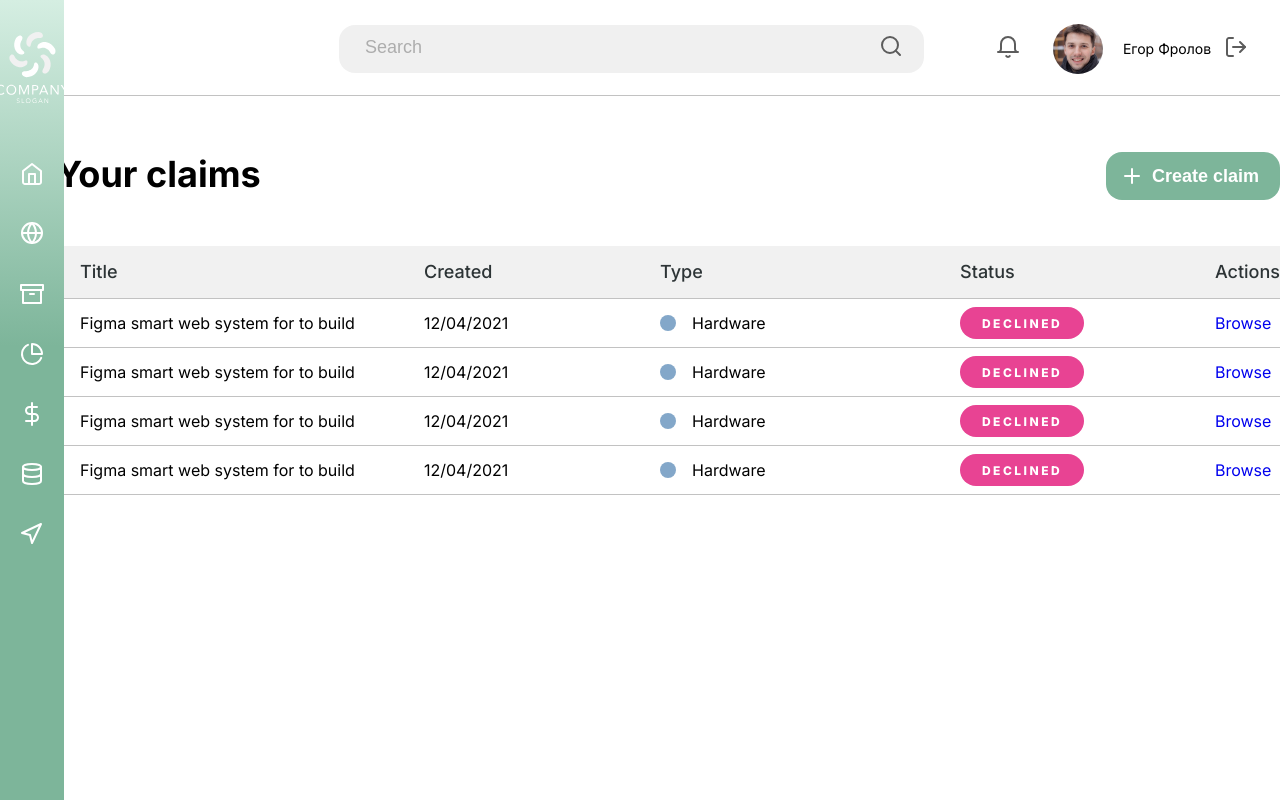
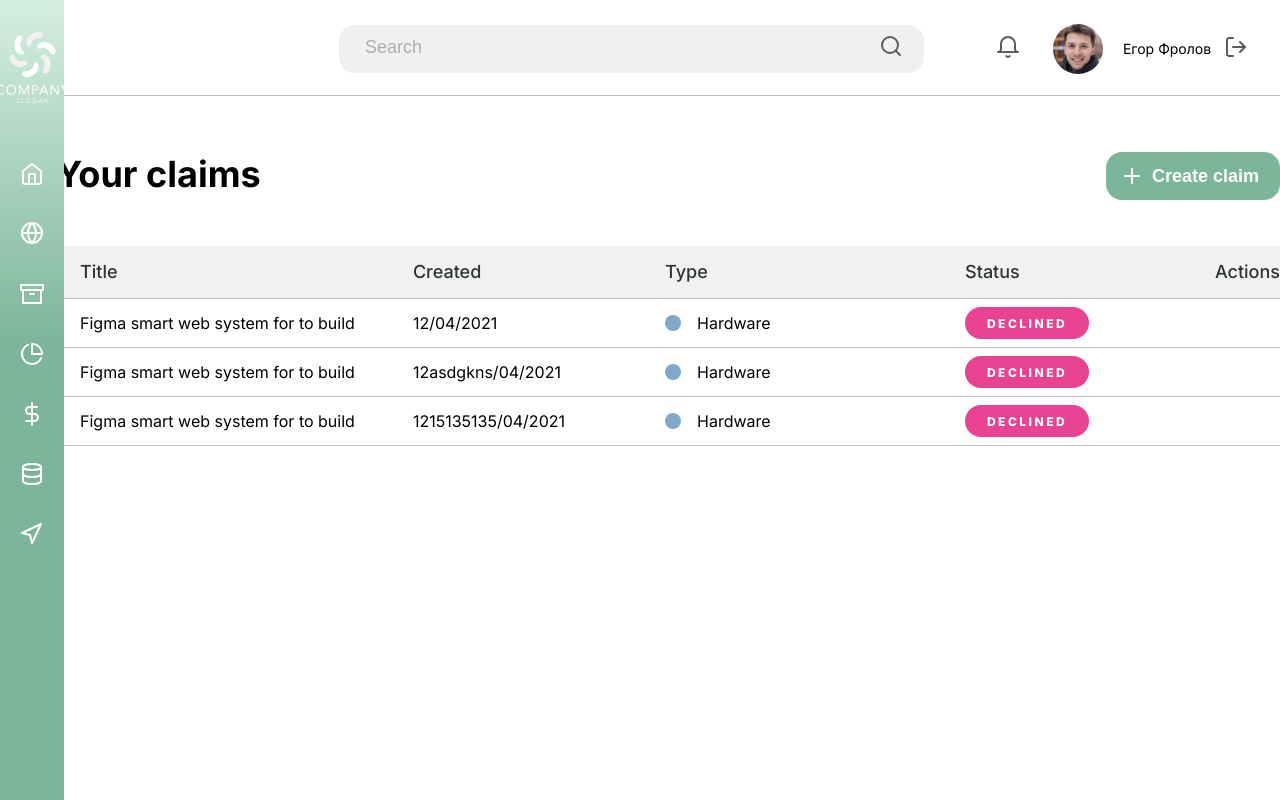
Before and after one commit to sibir-9k/Neo-project, a React (Create React App) app: page / in a window 1280 px wide. Built offline with nearby package versions, Linux system fonts and the light colour scheme.

Commit message:
fix style search & form select

```diff
--- a/src/assets/img/index.js
+++ b/src/assets/img/index.js
@@ -15,3 +15,4 @@ export {default as IconPlus} from "./icon-plus.svg"
 export {default as BurgerMenu} from "./burger-menu.svg"
 export {default as LogoLoginPage} from "./Logo-LoginPage.svg"
 export {default as StartImg} from "./startImg-LoginPage.svg"
+export {default as IconArrowDown} from "./icon-chevron-down.svg"
--- a/src/components/Element/Form/Form.jsx
+++ b/src/components/Element/Form/Form.jsx
@@ -1,34 +1,50 @@
-import React from "react";
-
+import React, {useState} from "react";
+import {IconArrowDown} from "../../../assets/img/index.js"
 import "./Form.scss"
 import "../../UI/Button/Button.scss"
 export const Form = () => {
 
+  const[title, setTitle] = useState('')
+  const[type, setType] = useState('')
+  const[description, setDescription] = useState('')
+
+  const onChangeTitle = (e) => {
+    setTitle(e.target.value)
+  }
+  const onChangeType = (e) => {
+    setType(e.target.value)
+  }
+  const onChangeDescription = (e) => {
+    setDescription(e.target.value)
+  }
 
   return (
     <form className="form">
       <div className="form-title">
         <label className="form-title__label" for="title">
           Title:
-          <input type="text" className="form-title__input" id="title" name="title" placeholder="Type claim title" disabled />
+          <input type="text" onChange={onChangeTitle} value={title} className="form-title__input" id="title" name="title" placeholder="Type claim title" />
         </label>
       </div>
       <div className="form-type">
         <label className="form-type__label" for="type">
           Type:
-          <select className="form-type__select" id="type">
+          <div className="select">
+          <select className="form-type__select" id="type" onChange={onChangeType} value={type}>
             <option value="">Select type</option>
             <option value="Hardware">Hardware</option>
             <option value="Software">Software</option>
             <option value="Troubleshooting">Troubleshooting</option>
             <option value="Networking">Networking</option>
           </select>
+          <img src={IconArrowDown} alt="" />
+          </div>
         </label>
       </div>
       <div className="form-description">
         <label className="form-description__label" for="text">
           Description:
-          <textarea className="form-description__textarea" id="text" name="text" placeholder="Type claim description" width="100%" height="48px" />
+          <textarea className="form-description__textarea" onChange={onChangeDescription} value={description} id="text" name="text" placeholder="Type claim description" width="100%" height="48px" />
         </label>
       </div>
     </form>
--- a/src/components/Element/Form/Form.scss
+++ b/src/components/Element/Form/Form.scss
@@ -47,6 +47,27 @@
 	&-type {
 		margin-bottom: 40px;
 
+		.select > select {
+			align-items: center;
+			font-style: normal;
+			font-weight: 400;
+			font-size: 18px;
+			line-height: 22px;
+			color: #2d3436;
+		}
+
+		.select {
+			position: relative;
+		}
+
+		.select img {
+			content: "";
+			position: absolute;
+			top: 25%;
+			right: 17px;
+			pointer-events: none;
+		}
+
 		&__label {
 			font-style: normal;
 			font-weight: 800;
@@ -65,8 +86,9 @@
 			border-radius: 16px;
 			border: none;
 			outline: none;
-			padding: 13px 0px 13px 16px;
+			padding: 13px 17px 13px 16px;
 			margin-top: 8px;
+			appearance: none;
 		}
 	}
 
--- a/src/components/Element/Navbar/Navbar.jsx
+++ b/src/components/Element/Navbar/Navbar.jsx
@@ -69,7 +69,8 @@ export const NavBar = ({active, setActive}) => {
       {
         navBlocks.map((item, index) => {
           return (
-            <Link to={item.path} key={item.key} type="button" className={activeNavBlocks === index ? "navbarItem_active" : "navbarItem"} onClick={() => setActiveNavBlocks(index)}>
+            <Link to={item.path} key={item.key} type="button" className={activeNavBlocks === index ? "navbarItem_active" : "navbarItem"}
+            onClick={() => setActiveNavBlocks(index)}>
               <img src={item.img} alt="" />
               <span>{item.title}</span>
             </Link>
--- a/src/components/Element/Table/RowTable/RowTable.jsx
+++ b/src/components/Element/Table/RowTable/RowTable.jsx
@@ -1,55 +1,24 @@
-import React from "react"
+import React, { useState } from "react"
 
 import "./RowTable.scss"
 import { Link } from "react-router-dom"
 
 
 
-export const RowTable = () => {
+export const RowTable = ({title, type, create, status, action}) => {
 
   return (
     <>
       <tr className="table-string">
-        <td className="">Figma smart web system for to build</td>
-        <td className="">12/04/2021</td>
+        <td className="">{title}</td>
+        <td className="">{create}</td>
         <td className="table-type">
           <div className="table-type__circle"></div>
-          Hardware
+          {type}
         </td>
-        <td><div className="table-btn__statys">declined</div></td>
-        <td className=""><Link to="incoming">Browse</Link></td>
+        <td><div className="table-btn__statys">{status}</div></td>
+        <td className=""><Link to="incoming">{action}</Link></td>
       </tr>
-      <tr className="table-string">
-        <td className="">Figma smart web system for to build</td>
-        <td className="">12/04/2021</td>
-        <td className="table-type">
-          <div className="table-type__circle"></div>
-          Hardware
-        </td>
-        <td><div className="table-btn__statys">declined</div></td>
-        <td className=""><Link to="incoming">Browse</Link></td>
-      </tr>
-      <tr className="table-string">
-        <td className="">Figma smart web system for to build</td>
-        <td className="">12/04/2021</td>
-        <td className="table-type">
-          <div className="table-type__circle"></div>
-          Hardware
-        </td>
-        <td><div className="table-btn__statys">declined</div></td>
-        <td className=""><Link to="incoming">Browse</Link></td>
-      </tr>
-      <tr className="table-string">
-        <td className="">Figma smart web system for to build</td>
-        <td className="">12/04/2021</td>
-        <td className="table-type">
-          <div className="table-type__circle"></div>
-          Hardware
-        </td>
-        <td><div className="table-btn__statys">declined</div></td>
-        <td className=""><Link to="incoming">Browse</Link></td>
-      </tr>
-
     </>
 
   )
--- a/src/components/Element/Table/Table.jsx
+++ b/src/components/Element/Table/Table.jsx
@@ -1,4 +1,4 @@
-import React from "react";
+import React, { useState } from "react";
 
 import "./Table.scss"
 import { RowTable } from "./RowTable/RowTable"
@@ -6,9 +6,11 @@ import { RowTable } from "./RowTable/RowTable"
 import { useMobile } from "../../../hooks/useMobile";
 import { Card } from "../Card/Card";
 
-const MobileTable = () => <Card/>;
+const MobileTable = () => <Card />;
 
-const DesktopTable = () =>
+const DesktopTable = (props) => {
+  console.log(props)
+  return (
     <table>
       <tr className="table-header">
         <th className="table-header__title">Title</th>
@@ -17,16 +19,53 @@ const DesktopTable = () =>
         <th className="table-header__title">Status</th>
         <th className="table-header__title">Actions</th>
       </tr>
-    <RowTable />
+
+      {
+        props.rowBlock.map((item, index) => {
+          return (
+            < RowTable
+              title={item.title}
+              type={item.type}
+              create={item.create}
+              status={item.status}
+              action={item.action} />
+          )
+
+        })
+      }
     </table>
+  )
+}
 
 export const Table = () => {
+  const [rowBlock, setRowBlock] = useState([
+    {
+      title: 'Figma smart web system for to build',
+      create: '12/04/2021',
+      type: 'Hardware',
+      status: 'declined',
+      actions: 'Browse'
+    },
+    {
+      title: 'Figma smart web system for to build',
+      create: '12asdgkns/04/2021',
+      type: 'Hardware',
+      status: 'declined',
+      actions: 'Browse'
+    },
+    {
+      title: 'Figma smart web system for to build',
+      create: '1215135135/04/2021',
+      type: 'Hardware',
+      status: 'declined',
+      actions: 'Browse'
+    }
+  ])
 
   const { isMobile } = useMobile();
-
   return (
     <>
-    {isMobile ? <MobileTable /> : <DesktopTable />}
+      {isMobile ? <MobileTable /> : <DesktopTable rowBlock={rowBlock} />}
       {/* <Pagination/> */}
     </>
   )
--- a/src/components/UI/Button/Button.jsx
+++ b/src/components/UI/Button/Button.jsx
@@ -34,8 +34,8 @@ export const Button = () => {
 export const CreateButton = () => {
   return (
     <>
-      <button className="form-cansel__btn">Cansel</button>
-      <button className="form-create__btn">Create</button>
+      <button className="form-cansel__btn" onClick={() => {} }>Cansel</button>
+      <button className="form-create__btn" onClick={() => {} }>Create</button>
     </>
   )
 }
--- a/src/components/UI/Search/Search.scss
+++ b/src/components/UI/Search/Search.scss
@@ -1,3 +1,21 @@
+/////////// Отключение крестика в поиске при печати в IE и Chrome ////////////
+input[type="text"]::-ms-clear {
+	display: none;
+	width: 0;
+	height: 0;
+}
+input[type="text"]::-ms-reveal {
+	display: none;
+	width: 0;
+	height: 0;
+}
+input::-webkit-search-decoration,
+input::-webkit-search-cancel-button,
+input::-webkit-search-results-button,
+input::-webkit-search-results-decoration {
+	display: none;
+}
+////////////////////////////////////////////////////////////////
 .header-search {
 	position: relative;
 	display: flex;
@@ -7,7 +25,7 @@
 	&__input {
 		width: 585px;
 		height: 48px;
-    background: rgba($color: #C2C2C2, $alpha: 0.24);
+		background: rgba($color: #c2c2c2, $alpha: 0.24);
 		border-radius: 16px;
 		padding: 8px 4px 8px 26px;
 		border: none;
@@ -18,7 +36,7 @@
 			font-weight: 400;
 			font-size: 18px;
 			line-height: 32px;
-      color: #ADADAD;
+			color: #adadad;
 		}
 	}
 	&__btn {
@@ -37,7 +55,7 @@
 }
 
 @media screen and (max-width: 375px) {
-  .header-search{
+	.header-search {
 		display: none;
 	}
 }
```
Also changed, not shown: src/assets/img/icon-chevron-down.svg (added). Lines whose indentation alone changed are shown as unchanged.
